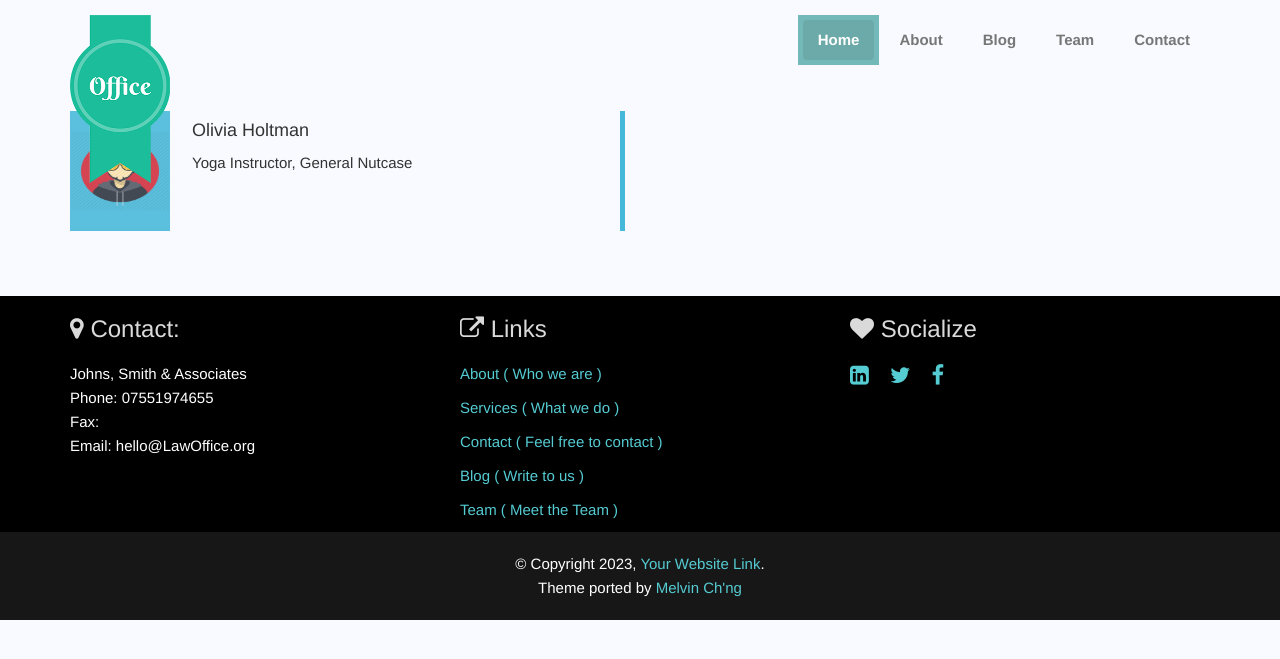
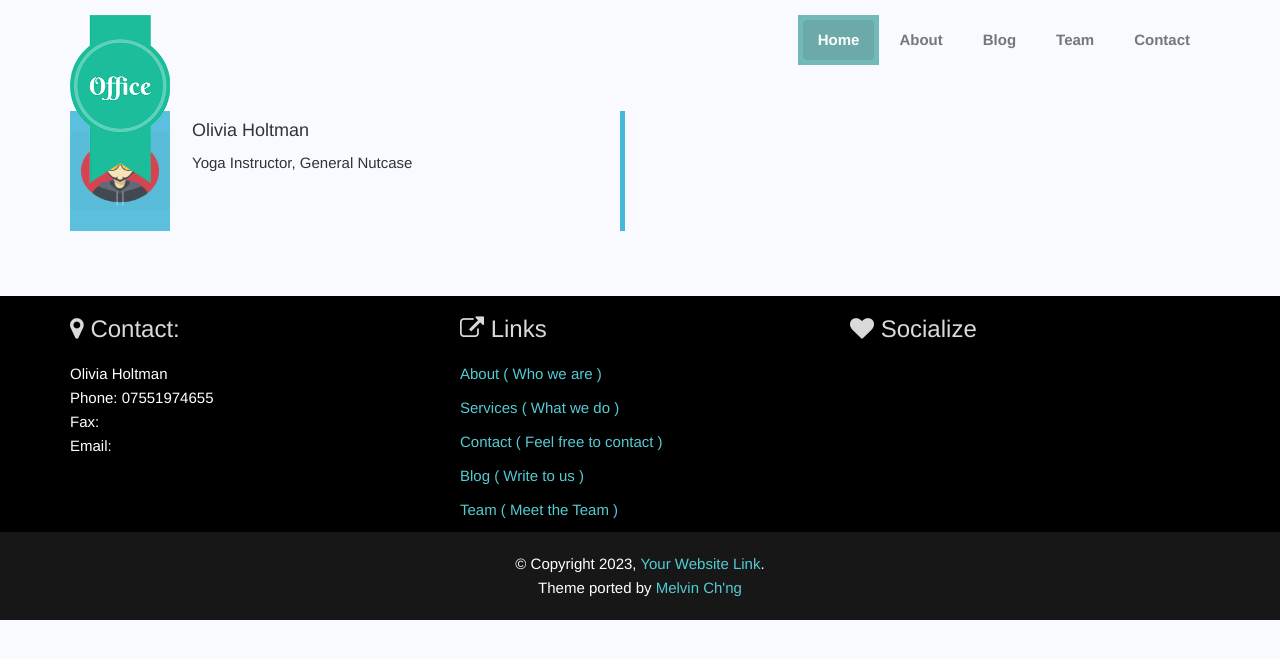
Before and after one commit to edwardvk/oliviaflorence, a Jekyll site: the page built from docs/team.html, in a window 1280 px wide. Shown: the top 659 px of the page. Built offline with Jekyll 4.4.1, drawn with Linux system fonts in a browser that asks for light colours; some of the changed lines change nothing that is shown.

Commit message:
Update _config.yml

```diff
--- a/docs/_config.yml
+++ b/docs/_config.yml
@@ -16,23 +16,22 @@
 title: Olivia Holtman
 email: Olivia.holtman@gmail.com
 description: > # this means to ignore newlines until "baseurl:"
-  Yet another Jekyll theme. It is designed for business purpose and ported by
-  Melvin Ch'ng.
+  A website for Olivia Holtman.
 baseurl: "/" # the subpath of your site, e.g. /blog
 url: "http://oliviaflorence.lateforlunch.life" # the base hostname & protocol for your site, e.g. http://example.com
 
 # Company Information
-company_name: Johns, Smith & Associates
-address_line: Via Ludovisi 39-45, Rome, 54267, Italy
+company_name: Olivia Holtman
+#address_line: Via Ludovisi 39-45, Rome, 54267, Italy
 telephone_number: 07551974655
 #fax_number: 1.800.245.357
-company_email: hello@LawOffice.org
-google_map: https://www.google.com/maps/embed?pb=!1m14!1m12!1m3!1d3618.727010735933!2d91.837871!3d24.907291700000002!2m3!1f0!2f0!3f0!3m2!1i1024!2i768!4f13.1!5e0!3m2!1sen!2s!4v1404919738144
+#company_email: hello@LawOffice.org
+#google_map: https://www.google.com/maps/embed?pb=!1m14!1m12!1m3!1d3618.727010735933!2d91.837871!3d24.907291700000002!2m3!1f0!2f0!3f0!3m2!1i1024!2i768!4f13.1!5e0!3m2!1sen!2s!4v1404919738144
 
 # Social Link
-facebook_link: http://www.facebook.com
+#facebook_link: http://www.facebook.com
 #twitter_link: http://www.twitter.com
-linkedin_link: https://www.linkedin.com/in/olivia-holtman-a36b921a1/
+#linkedin_link: https://www.linkedin.com/in/olivia-holtman-a36b921a1/
 #googleplus_link: http://plus.google.com
 
 # Build settings
```
